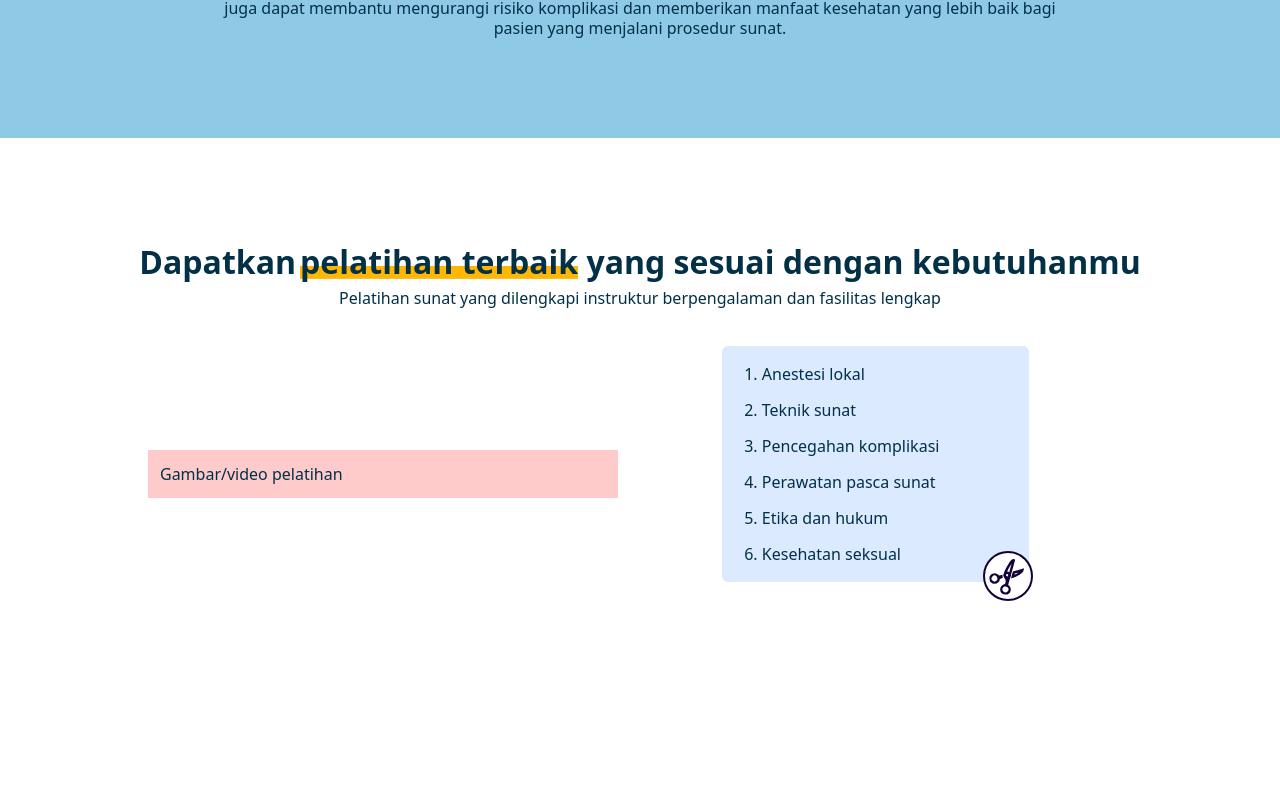
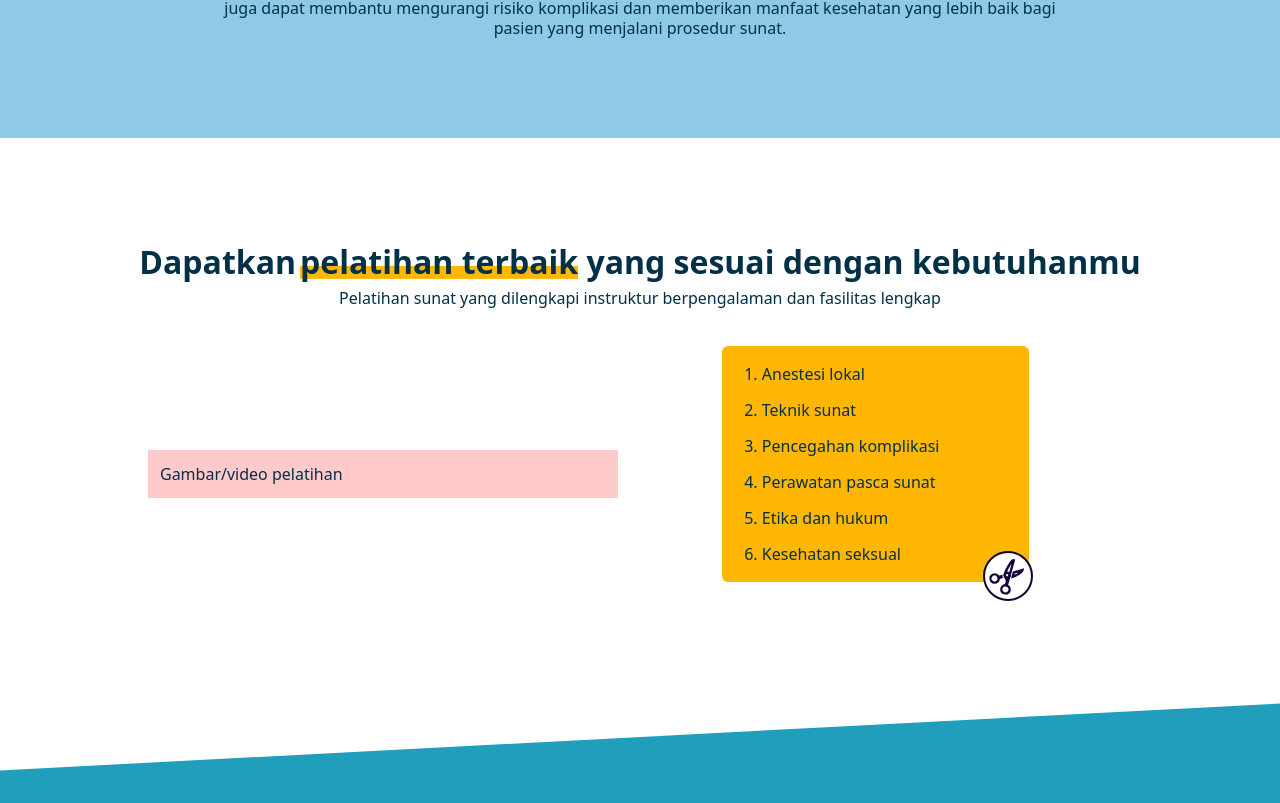
Before and after one commit to nidamuna/landingpage-1, a React (Create React App) app: page / in a window 1280 px wide. Shown: the part 797-1600 px from the top of the page. Built offline with nearby package versions, Linux system fonts and the light colour scheme.

Commit message:
change box color

```diff
--- a/src/component/Herosection.jsx
+++ b/src/component/Herosection.jsx
@@ -4,7 +4,7 @@ import doctor from '../assets/doctor.png'
 const Herosection = () => {
   return (
     <>
-      <section id='hero' className='w-full bg-[#8ECAE6] min-h-screen text-[#023047] pt-[160px] px-10 pb-[100px]'>
+      <section id='hero' className='w-full bg-[#8ECAE6] lg:min-h-0 min-h-screen text-[#023047] pt-[160px] px-10 pb-[100px]'>
         <div className='flex flex-col-reverse md:flex-row container mx-auto'>
           {/* Left */}
           <div className='w-full md:w-[50%]'>
--- a/src/component/Pelatihansection.jsx
+++ b/src/component/Pelatihansection.jsx
@@ -4,7 +4,7 @@ import {IoCutOutline} from 'react-icons/io5'
 const Pelatihansection = () => {
   return (
     <>
-      <section id="materi" className='w-full bg-white min-h-screen py-[100px] px-10'>
+      <section id="materi" className='w-full bg-white lg:min-h-0 min-h-screen py-[100px] px-10'>
         <div className='flex flex-col container mx-auto items-center text-[#023047]'>
           <h1 className='font-black text-[2rem] text-center w-full'>
             Dapatkan
@@ -20,7 +20,7 @@ const Pelatihansection = () => {
               Gambar/video pelatihan
             </div>
             <div className='w-full md:w-[50%] ml-0 md:ml-11 p-4'>
-              <div className='w-full md:w-[70%] ml-0 md:ml-11 bg-blue-100 p-4 rounded-md font-medium'>
+              <div className='w-full md:w-[70%] ml-0 md:ml-11 bg-[#FFB703] p-4 rounded-md font-medium'>
                 <ol className="list-decimal ml-6">
                   <li className='mb-3 last:mb-0'>Anestesi lokal</li>
                   <li className='mb-3 last:mb-0'>Teknik sunat</li>
```
